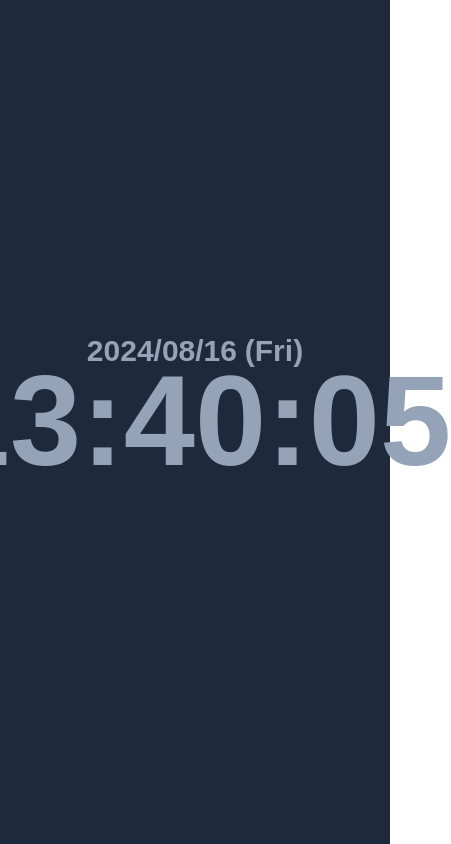
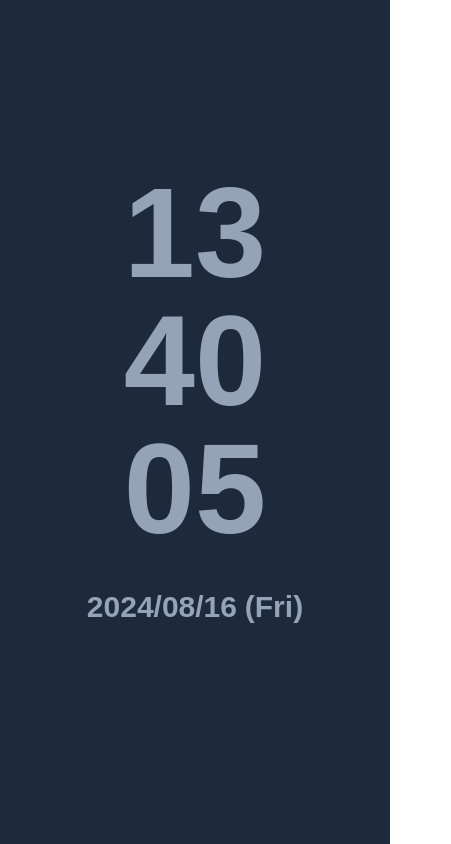
Before and after one commit to sinsky/clock, a Next.js app: page / in a window 390 px wide. Shown: the whole page, 451 px wide, since content can reach past the window. Built offline with nearby package versions, Linux system fonts and the light colour scheme.

Commit message:
refactor(Clock.tsx): restructure timeString to be an object for better readability and maintainability style(Clock.tsx): adjust JSX structure for improved responsiveness and layout consistency

```diff
--- a/components/Clock.tsx
+++ b/components/Clock.tsx
@@ -23,19 +23,24 @@ const Clock = () => {
   const dayString = ["Sun", "Mon", "Tue", "Wed", "Thu", "Fri", "Sat"][
     time.getDay()
   ];
-  const timeString =
-    slicer(time.getHours()) +
-    ":" +
-    slicer(time.getMinutes()) +
-    ":" +
-    slicer(time.getSeconds());
+  const timeString = {
+    hour: slicer(time.getHours()),
+    minute: slicer(time.getMinutes()),
+    second: slicer(time.getSeconds()),
+  };
 
   return (
-    <div className="flex flex-col text-center">
+    <div className="flex flex-col-reverse sm:flex-col text-center">
       <div className="text-3xl font-bold p-3">
         {dateString} ({dayString})
       </div>
-      <div className="text-9xl font-bold">{timeString}</div>
+      <div className="text-9xl font-bold flex flex-col sm:flex-row">
+        <div>{timeString.hour}</div>
+        <span className="hidden sm:block">:</span>
+        <div>{timeString.minute}</div>
+        <span className="hidden sm:block">:</span>
+        <div>{timeString.second}</div>
+      </div>
     </div>
   );
 };
```
